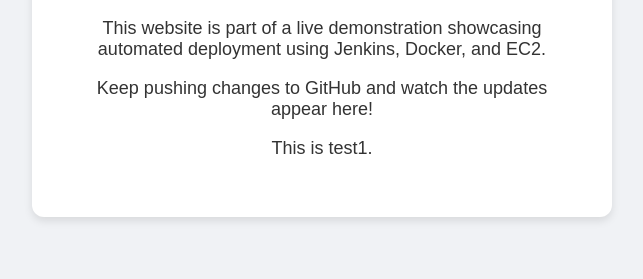
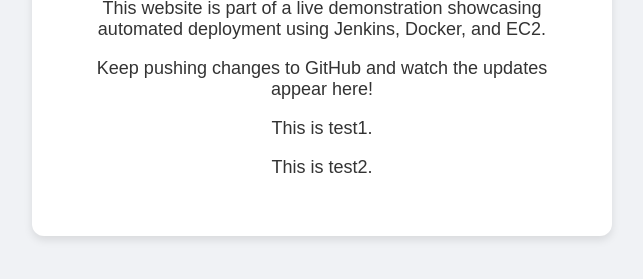
Before and after one commit to keyuraval/CICD_Project, a website: page public/index.html in a window 1280 px wide. Shown: the part 369-648 px from the top of the page, without its empty margins (318-961 px from the left). Drawn offline with Linux system fonts and the light colour scheme.

Commit message:
5 april test

```diff
--- a/public/index.html
+++ b/public/index.html
@@ -38,6 +38,7 @@
         <p>This website is part of a live demonstration showcasing automated deployment using Jenkins, Docker, and EC2.</p>
         <p>Keep pushing changes to GitHub and watch the updates appear here!</p>
 	<p>This is test1.</p>
+	<p>This is test2.</p>
     </div>
 </body>
 </html>
```
